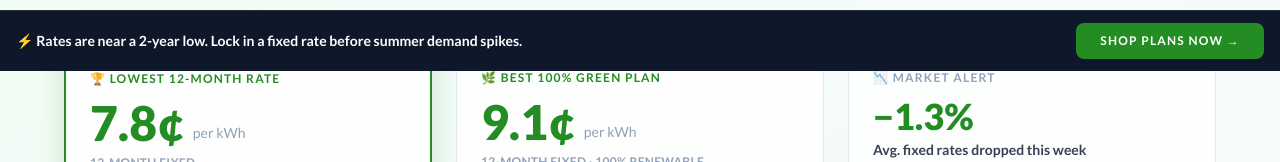
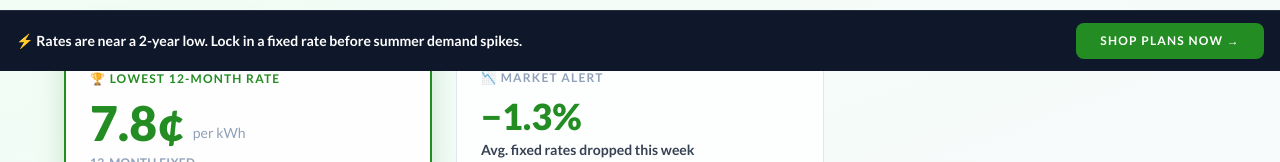
Before and after one commit to Agrawalm1/bestpwr, a Next.js app: page / in a window 1280 px wide. Shown: the part 790-952 px from the top of the page. Built offline with nearby package versions, Linux system fonts and the light colour scheme.

Commit message:
Remove 100% green plan tile

```diff
--- a/src/components/BentoGrid.tsx
+++ b/src/components/BentoGrid.tsx
@@ -124,14 +124,7 @@ export default function BentoGrid() {
               description="The lowest fixed 12-month rate in Texas right now. Lock it in before it's gone — analysts expect summer prices to spike above 13¢."
               href={AFFILIATE_LINKS.best12Month}
             />
-            <DealCard
-              label="🌿 Best 100% Green Plan"
-              rate={`${RATES.greenRate}¢`}
-              term="12-Month Fixed · 100% Renewable"
-              description="Fully renewable energy at a competitive rate. Good for the planet and your wallet."
-              href={AFFILIATE_LINKS.bestGreenPlan}
-            />
-            <MarketAlertTile />
+<MarketAlertTile />
           </div>
         </div>
 
```
